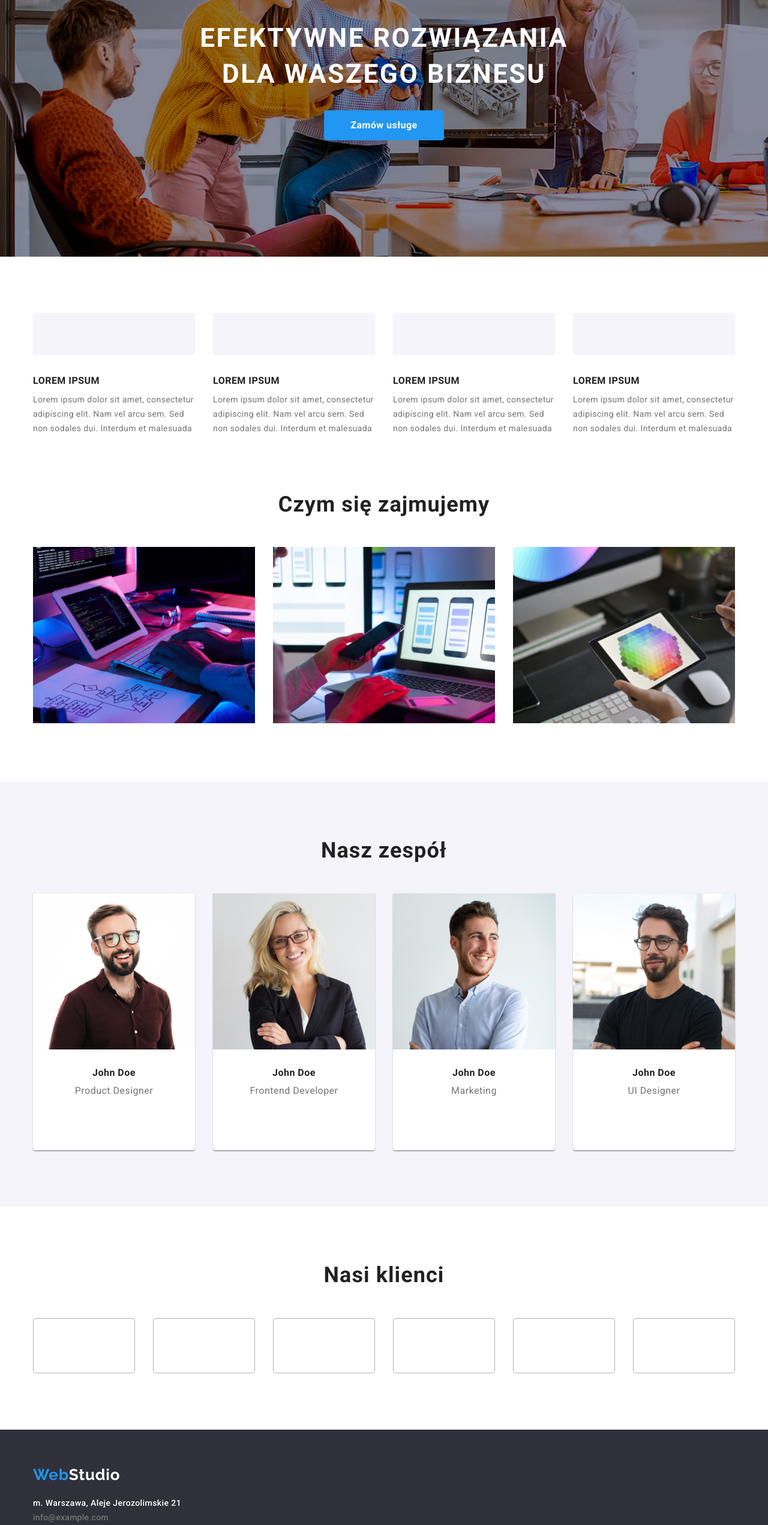
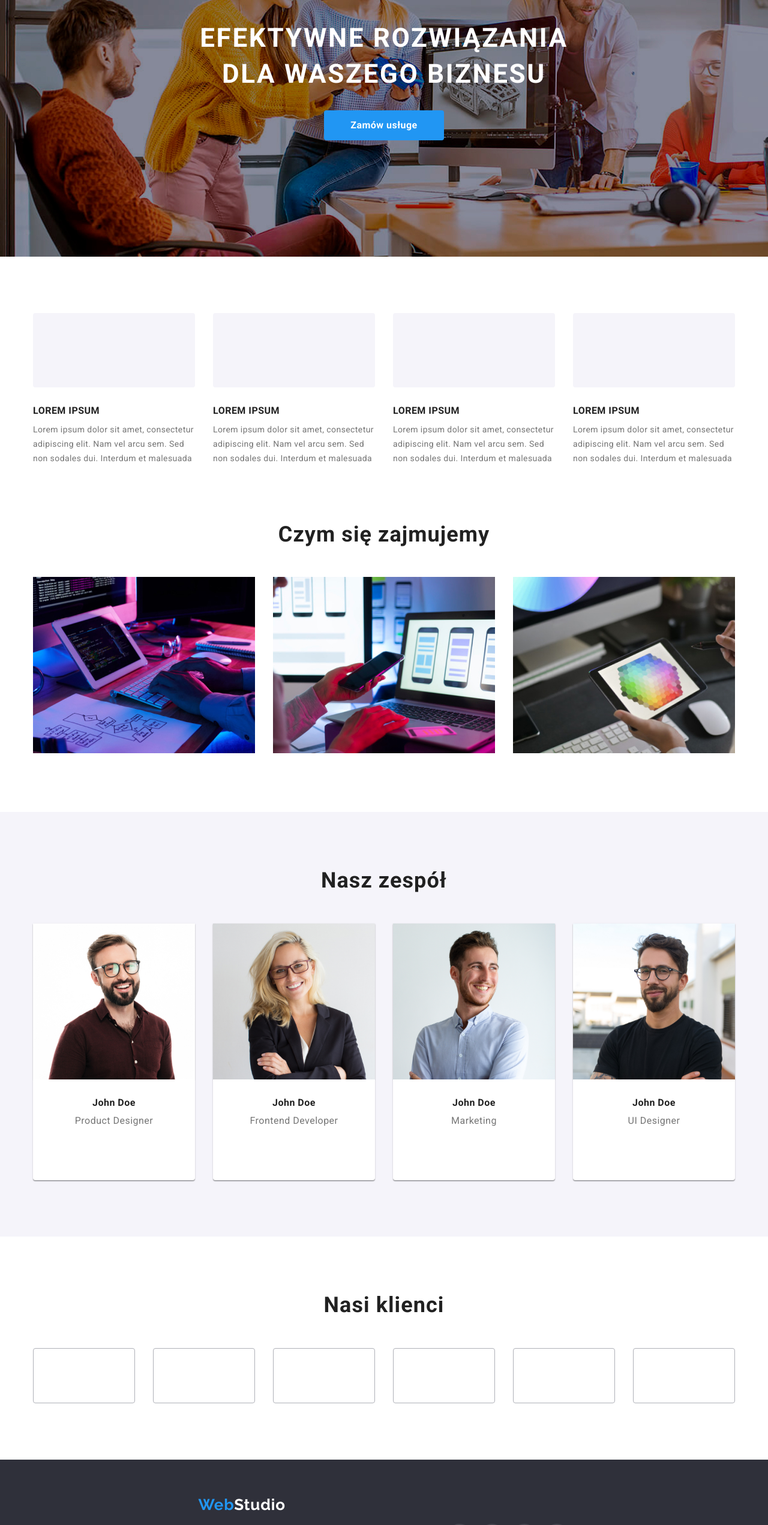
Before and after one commit to MateuszSzafranski/goit-markup-hw-04, a plain HTML site: page index.html in a window 1280 px wide. Shown: the part 240-2783 px from the top of the page at 60% size. Drawn offline with Linux system fonts and the light colour scheme.

Commit message:
poprawki

```diff
--- a/css/style.css
+++ b/css/style.css
@@ -101,7 +101,7 @@ body {
 
 .section-1 {
     background-color: var(--brand-color-background);
-    background-image: url(/images/Img\ \(10\).jpg);
+    background-image: url(../images/background.jpg);
 }
 
 
@@ -265,6 +265,8 @@ body {
     background: var(--brand-color-grey);
     border-radius: 4px;
     margin-bottom: 30px;
+    padding-top: 25px;
+    padding-bottom: 25px;
 }
 
 .icons-footer {
@@ -549,8 +551,19 @@ body {
     padding-bottom: 60px;
 }
 
+.footer-container {
+    display: flex;
+    align-items: center;
+    justify-content: center;
+    gap: 70px;
+}
 
-.footer-container {
+.footer-container-1 {
+    display: block;
+}
+
+
+.footer-container-list {
     list-style: none;
     padding-top: 20px;
 }
--- a/index.html
+++ b/index.html
@@ -56,9 +56,11 @@
             <div class="container">
                 <ul class="container-section2">
                     <li class="item">
-                        <svg class="icons-lorem" width="65,32" height="70">
+                        <div class="icons-lorem">
+                            <svg width="65,32" height="70">
                                 <use href="./images/icons.svg#icon-antenna-1"></use>
                             </svg>
+                        </div>
                         <h3 class="heading3">LOREM IPSUM</h3>
                         <p class="text">
                         Lorem ipsum dolor sit amet, consectetur adipiscing elit. Nam vel arcu sem. Sed non sodales dui. Interdum et
@@ -67,9 +69,11 @@
                     </li>
 
                     <li class="item">
-                        <svg class="icons-lorem" width="65,32" height="70">
+                        <div class="icons-lorem">
+                            <svg width="65,32" height="70">
                                 <use href="./images/icons.svg#icon-clock-1"></use>
                             </svg>
+                        </div>
                         <h3 class="heading3">LOREM IPSUM</h3>
                         <p class="text">
                         Lorem ipsum dolor sit amet, consectetur adipiscing elit. Nam vel arcu sem. Sed non sodales dui. Interdum et
@@ -78,9 +82,11 @@
                     </li>
 
                     <li class="item">
-                        <svg class="icons-lorem" width="65,32" height="70">
+                        <div class="icons-lorem">
+                            <svg width="65,32" height="70">
                                 <use href="./images/icons.svg#icon-diagram-1"></use>
                             </svg>
+                        </div>
                         <h3 class="heading3">LOREM IPSUM</h3>
                         <p class="text">
                         Lorem ipsum dolor sit amet, consectetur adipiscing elit. Nam vel arcu sem. Sed non sodales dui. Interdum et
@@ -89,9 +95,11 @@
                     </li>
 
                     <li class="item">
-                        <svg class="icons-lorem" width="65,32" height="70">
+                        <div class="icons-lorem">
+                            <svg width="65,32" height="70">
                                 <use href="./images/icons.svg#icon-astronaut-1"></use>
                             </svg>
+                        </div>
                         <h3 class="heading3">LOREM IPSUM</h3>
                         <p class="text">
                         Lorem ipsum dolor sit amet, consectetur adipiscing elit. Nam vel arcu sem. Sed non sodales dui. Interdum et
@@ -321,11 +329,11 @@
     </main>
 
     <footer class="footer">
-        <div class="container">
-            <div>
+        <div class="container footer-container">
+            <div class="footer-container-1">
                 <a href="#" class="menu-logo-bottom text-dec"><span class="menu-logo text-dec">Web</span>Studio</a>
                 <address>
-                    <ul class="footer-container">
+                    <ul class="footer-container-list">
                         <li><a href="https://goo.gl/maps/iZXn6sEoj49kmyB28" target="_blank" class="contact-nav text-dec">m. Warszawa, Aleje Jerozolimskie 21</a></li>
                         <li><a href="mailto:info@example.com" class="contact text-dec">info@example.com</a></li>
                         <li><a href="tel:+48111111111" class="contact text-dec">+48 111 111 111</a></li>
```
Also changed, not shown: portfolio.html (+2 -2 lines), images/background.jpg (renamed from images/Img (10).jpg). Lines whose indentation alone changed are shown as unchanged.
